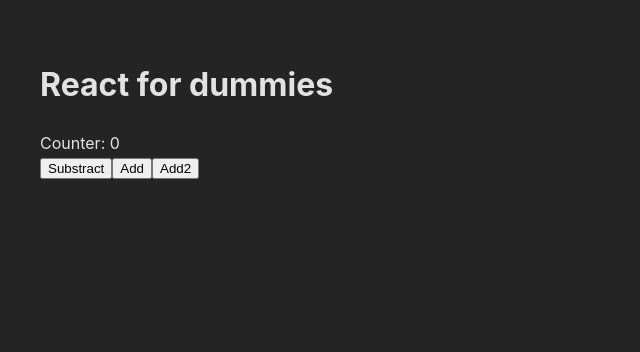
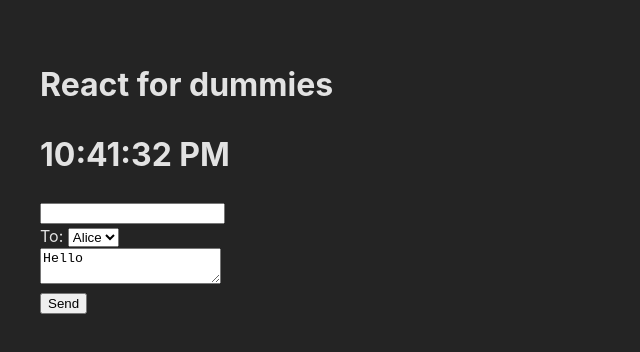
Before and after one commit to cmorenoe/s4f-react, a React (Vite) app: page / in a window 1280 px wide. Shown: the top 352 px of the page, without its empty margins (0-640 px from the left). Built offline with nearby package versions, Linux system fonts and the light colour scheme.

Commit message:
state handling

```diff
--- a/src/App.tsx
+++ b/src/App.tsx
@@ -1,13 +1,24 @@
+import { useEffect, useState } from "react";
 import "./App.css";
-import { Profile, Counter } from "./components";
+import { Clock, Form } from "./components";
 
 function App() {
+  const useTime = () => {
+    const [time, setTime] = useState(() => new Date());
+    useEffect(() => {
+      const id = setInterval(() => {
+        setTime(new Date());
+      }, 1000);
+      return () => clearInterval(id);
+    }, []);
+    return time;
+  };
   return (
     <>
       <div>
         <h1>React for dummies</h1>
-        {/* <Profile></Profile> */}
-        <Counter />
+        <Clock time={useTime().toLocaleTimeString()} />
+        <Form></Form>
       </div>
     </>
   );
--- /dev/null
+++ b/src/components/Clock.tsx
@@ -0,0 +1,13 @@
+import React from "react";
+
+function Clock({ time }: { time: string }) {
+  console.log("Render clock with time", time); // Show renders
+  return (
+    <>
+      <h1>{time}</h1>
+      <input />
+    </>
+  );
+}
+
+export default Clock;
--- /dev/null
+++ b/src/components/Form.tsx
@@ -0,0 +1,37 @@
+import React, { useState } from "react";
+
+function Form() {
+  const [to, setTo] = useState("Alice");
+  const [message, setMessage] = useState("Hello");
+
+  function handleSubmit(e: React.FormEvent<HTMLFormElement>) {
+    e.preventDefault();
+    setTimeout(() => {
+      alert(`You said ${message} to ${to}`); // State as a snapshot
+    }, 5000);
+  }
+
+  return (
+    <form onSubmit={handleSubmit}>
+      <div>
+        <label>
+          To:{" "}
+          <select value={to} onChange={(e) => setTo(e.target.value)}>
+            <option value="Alice">Alice</option>
+            <option value="Bob">Bob</option>
+          </select>
+        </label>
+      </div>
+      <div>
+        <textarea
+          placeholder="Message"
+          value={message}
+          onChange={(e) => setMessage(e.target.value)}
+        />
+      </div>
+      <button type="submit">Send</button>
+    </form>
+  );
+}
+
+export default Form;
--- a/src/components/index.ts
+++ b/src/components/index.ts
@@ -4,5 +4,7 @@ import Card from "./Card";
 import Counter from "./Counter";
 import ListItem from "./ListItem";
 import Profile from "./Profile";
+import Clock from "./Clock";
+import Form from "./Form";
 
-export { Avatar, Button, Card, Counter, ListItem, Profile };
+export { Avatar, Button, Card, Counter, ListItem, Profile, Clock, Form };
```
